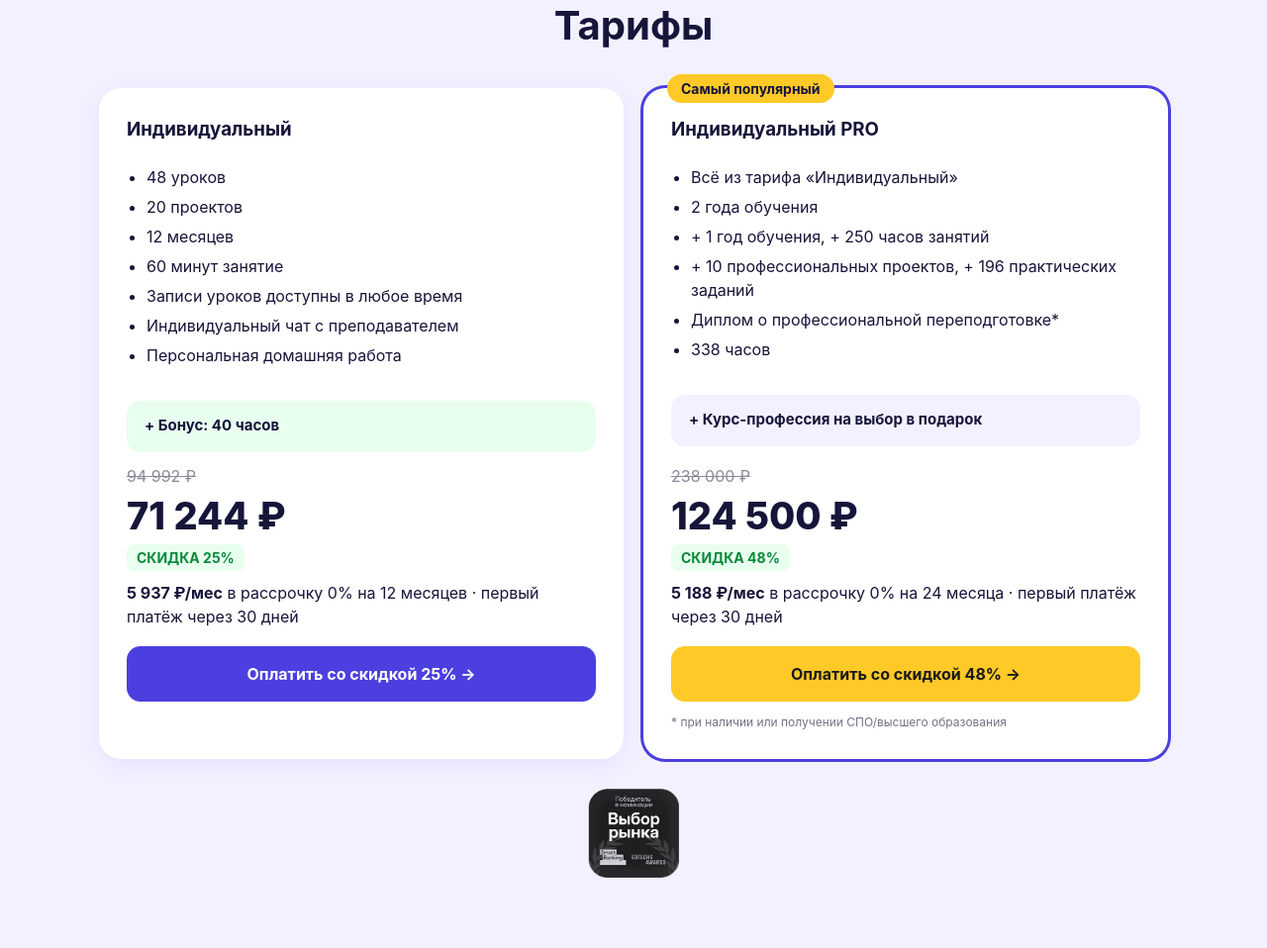
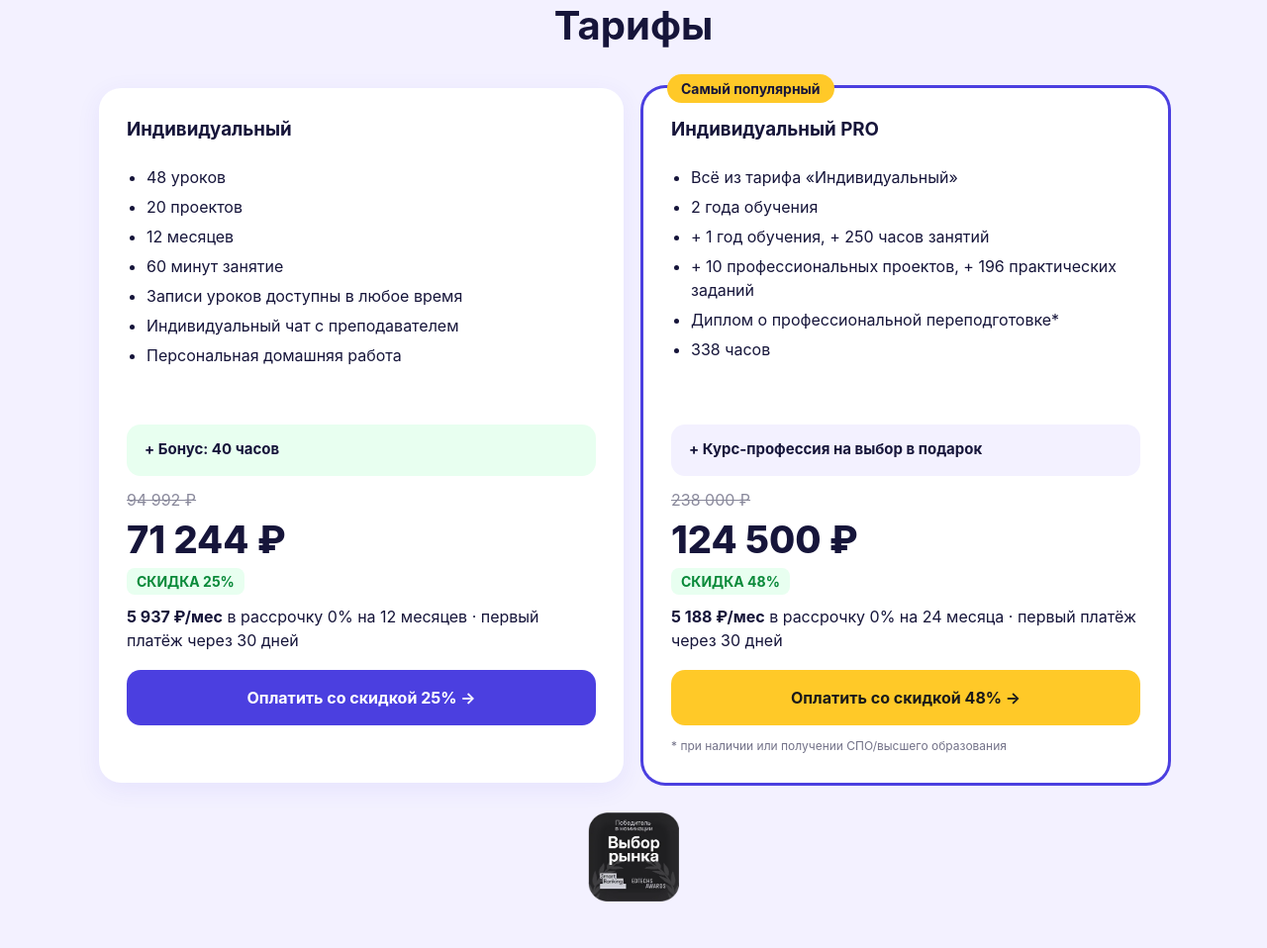
Before and after one commit to godoffear/eduson-kids-landing, a plain HTML site: page index.html in a window 1280 px wide. Shown: the part 3636-4594 px from the top of the page at 99% size. Drawn offline with Linux system fonts and the light colour scheme.

Commit message:
Align spoilers

```diff
--- a/index.html
+++ b/index.html
@@ -68,7 +68,7 @@ details.gift summary{cursor:pointer;font-weight:700;list-style:none}details.gift
 .sp{border-radius:14px;padding:14px 18px;margin:12px 0;font-size:15px;min-height:52px}
 .sp summary{cursor:pointer;font-weight:700;list-style:none}.sp summary::-webkit-details-marker{display:none}
 .sp p{margin-top:10px}.sp.bonus{background:#e8fff0}.sp.bonus[open] summary{color:#0a8a3a}
-.price ul{min-height:196px}
+.price ul{min-height:240px}
 </style></head><body>
 
 <header class="hero"><div class="w">
```
